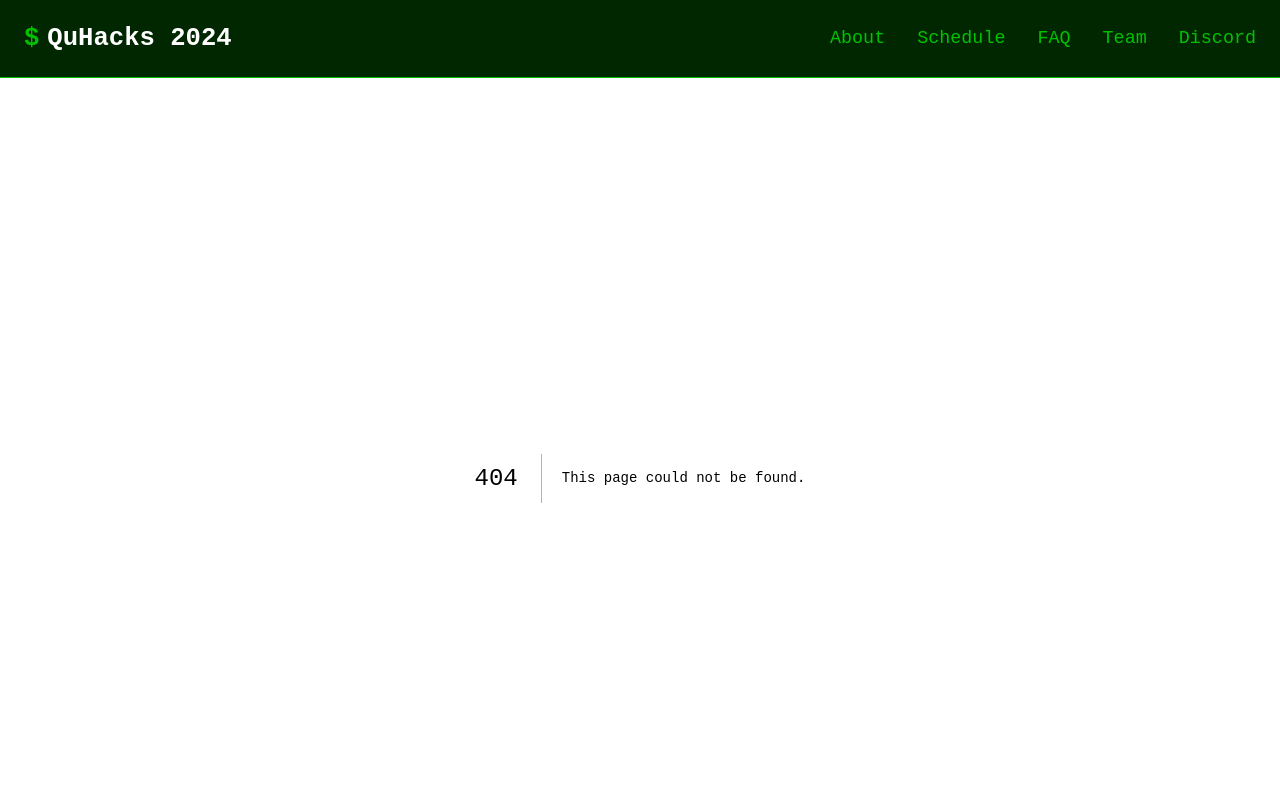
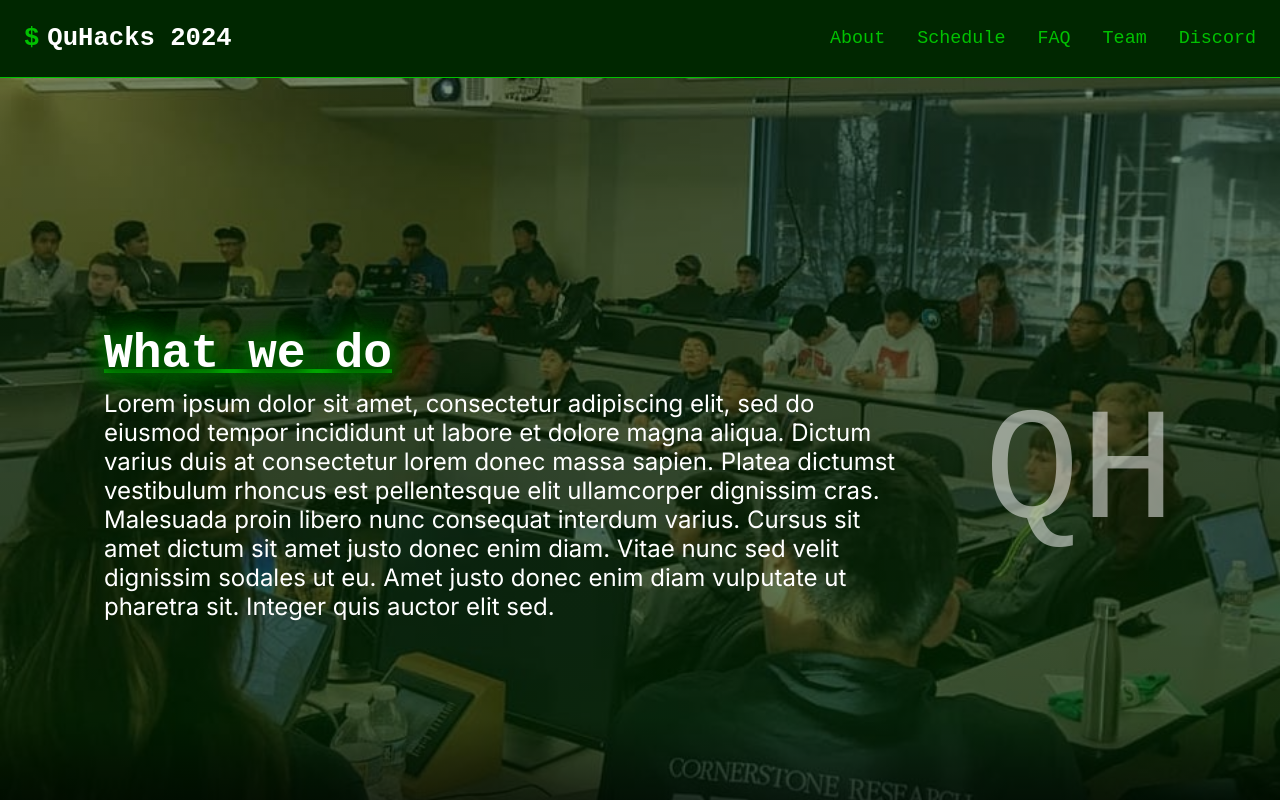
Before and after one commit to rk234/QuHacks-2023-Website, a Next.js app: page /timeline in a window 1280 px wide. Before the commit this address had no page. Built offline with nearby package versions, Linux system fonts and the light colour scheme.

Commit message:
timeline page template

```diff
--- a/src/app/components/about/about.js
+++ b/src/app/components/about/about.js
@@ -10,7 +10,7 @@ export default function AboutSection() {
                 <p className={styles.text}>QuHacks is a day-long hackathon  <font color="green">by students, for students.</font> Join us for a day of <font color="green">creation, innovation, and fun</font> with fellow middle and high schoolers interested in coding. From seasoned coding veterans to first-time programmers,  <font color="green">all are welcome to join</font>.
                     Discover your ability to create change by developing technology to solve real-world problems, attend workshops, and meet some new friends. <font color="green">We can't wait to see you there!</font>
                 </p>
-                <p  className={styles.text}>Location TBD</p>
+                <Link className={styles.learnMore} href="/timeline"> Learn more... </Link>
             </div>
 
             <div className={styles.aboutImg}>
--- a/src/app/components/footer/footer.js
+++ b/src/app/components/footer/footer.js
@@ -11,9 +11,9 @@ export default function Footer() {
         </div>
         <div className={styles.col}>
             <h3 className={styles.sectionheader}>Site Links</h3>
-            <Link className={styles.navlink} href='#about'>About</Link>
-            <Link className={styles.navlink} href='#schedule'>Schedule</Link>
-            <Link className={styles.navlink} href="#faq">FAQ</Link>
+            <Link className={styles.navlink} href='/#about'>About</Link>
+            <Link className={styles.navlink} href='/#schedule'>Schedule</Link>
+            <Link className={styles.navlink} href="/#faq">FAQ</Link>
         </div>
         <div className={styles.lastcol}>
             <h3 className={styles.sectionheader}>Contributors</h3>
--- a/src/app/components/navbar/navbar.js
+++ b/src/app/components/navbar/navbar.js
@@ -13,10 +13,10 @@ export default function NavBar() {
   return (
     <nav className={styles.navbar}>
       <Link href='/' className={styles.name}><span>$</span>QuHacks 2024<span className={styles.cursor}>█</span></Link>
-      <Link className={styles.navlink} href='#about'>About</Link>
-      <Link className={styles.navlink} href='#schedule'>Schedule</Link>
-      <Link className={styles.navlink} href="#faq">FAQ</Link>
-      <Link className={styles.navlink} href="#team">Team</Link>
+      <Link className={styles.navlink} href='/#about'>About</Link>
+      <Link className={styles.navlink} href='/#schedule'>Schedule</Link>
+      <Link className={styles.navlink} href="/#faq">FAQ</Link>
+      <Link className={styles.navlink} href="/#team">Team</Link>
       <Link className={styles.navlink} rel="noreferrer noopener" target='_blank' href="https://discord.gg/H2EteNDhEP">Discord</Link>
     </nav>
   )
--- a/src/app/components/team/team.js
+++ b/src/app/components/team/team.js
@@ -6,6 +6,7 @@ export default function TeamSection() {
     let teamCards = [
         ["Aryan Sharma", "Director", "/headshots/aryan_headshot.jpg"],
         ["Seonyoung Lee", "Director", "/headshots/seonyoung_headshot.jpg"],
+
         ["Caleb Shim", "Treasurer", "/headshots/caleb_headshot.jpg"],
 
         ["Ramy Kaddouri", "Website Team Lead", "/headshots/ramy_headshot.jpeg"],
--- /dev/null
+++ b/src/app/timeline/page.js
@@ -0,0 +1,48 @@
+import styles from "./page.module.css"
+
+export default function Timeline() {
+    return (
+        <div className={styles.content}>
+            <div className={styles.headContainer}>
+                <div className={styles.head}>
+                    <div className={styles.headtext}>
+                        <h1>What we do</h1>
+                        <p>Lorem ipsum dolor sit amet, consectetur adipiscing elit, sed do eiusmod tempor incididunt ut labore et dolore magna aliqua. Dictum varius duis at consectetur lorem donec massa sapien. Platea dictumst vestibulum rhoncus est pellentesque elit ullamcorper dignissim cras. Malesuada proin libero nunc consequat interdum varius. Cursus sit amet dictum sit amet justo donec enim diam. Vitae nunc sed velit dignissim sodales ut eu. Amet justo donec enim diam vulputate ut pharetra sit. Integer quis auctor elit sed.</p>
+                    </div>
+                    {/*The QH is just a placeholder for now*/}
+                    <h1 className={styles.qh}>QH</h1>
+                </div>
+            </div>
+            <div className={styles.section}>
+                <div className={styles.timeline}>
+                    <div className={styles.timelineCard}>
+                        <div className={styles.imgContainer}>
+                            <img src="preview-card.png" />
+                        </div>
+                        <div>
+                            <header className={styles.cardHeader}>Timeline Card Title</header>
+                            <div className={styles.textContainer}>
+                                Lorem ipsum dolor sit amet, consectetur adipisicing elit. Expedita, quas
+                                ex vero enim in doloribus officiis ullam vel nam esse sapiente velit
+                                incidunt. Eaque quod et, aut maiores excepturi sint.
+                            </div>
+                        </div>
+                    </div>
+                    <div className={styles.timelineCard}>
+                        <div className={styles.imgContainer}>
+                            <img src="background.jpg" />
+                        </div>
+                        <div>
+                            <header className={styles.cardHeader}>Timeline Card Title</header>
+                            <div className={styles.textContainer}>
+                                Lorem ipsum dolor sit amet, consectetur adipisicing elit. Expedita, quas
+                                ex vero enim in doloribus officiis ullam vel nam esse sapiente velit
+                                incidunt. Eaque quod et, aut maiores excepturi sint.
+                            </div>
+                        </div>
+                    </div>
+                </div>
+            </div>
+        </div>
+    )
+}
--- /dev/null
+++ b/src/app/timeline/page.module.css
@@ -0,0 +1,143 @@
+
+.content {
+    background-color: var(--background);
+    width: 100%;
+    height: 100%;
+}
+
+.section {
+    padding: 2rem;
+}
+
+.headContainer {
+    display: flex;
+    justify-content: center;
+    align-items: center;
+    background: linear-gradient(0deg,  rgb(0, 0, 0), rgba(0, 39, 0, 0.67) 20%,  rgba(0, 39, 0, 0.501) 100%), url("/timeline/pic2019-1.jpg");
+    background-size: cover;
+    padding: 2rem;
+    height: 50rem;
+}
+.head {
+    display: flex;
+    flex-direction: row;
+    justify-content: center;
+    align-items: center;
+    gap: 5rem;
+    padding-bottom: 0;
+}
+
+.headtext {
+    max-width: 50rem;
+}
+
+.headtext > h1 {
+    font-size: 3rem;
+    margin-bottom: 0.5rem;
+    font-weight: bold;
+    font-family: monospace;
+    text-shadow: 0 0 10px #005800, 0 0 15px #005800, 0 0 20px #005800, 0 0 25px #005800, 0 0 30px #005800, 0 0 35px #005800, 0 0 40px #005800;
+    text-decoration: underline var(--text-accent);
+    text-decoration-thickness: 0.25rem;
+}
+
+.headtext > p {
+    font-size: 1.5rem;
+}
+
+.qh {
+    text-align: center;
+    font-size: 10rem;
+    font-weight: 100;
+    opacity: 50%;
+    flex-grow: 1;
+}
+
+.timeline {
+    margin-top: 2rem;
+    padding-left: 75px;
+    position: relative;
+    display: flex;
+    flex-direction: column;
+    gap: 2rem;
+}
+
+.timeline:before {
+    content: ' ';
+    background: var(--text-accent);
+    display: inline-block;
+    position: absolute;
+    left: 35px;
+    width: 2px;
+    height: 100%;
+    z-index: 400;
+}
+
+.timelineCard {
+    display: flex;
+    flex-direction: row;
+    border: 2px solid var(--text-accent);
+    flex-direction: row;
+}
+
+.imgContainer {
+    display: flex;
+    flex-grow: 1;
+    flex-direction: column;
+    align-items: center;
+    border-right: 1px solid var(--text-accent);
+}
+
+.imgContainer > img {
+    object-fit: cover;
+    max-width: 30rem;
+}
+
+.textContainer {
+    padding: 1rem;
+}
+
+.cardHeader {
+    width: 100%;
+    background-color: var(--text-accent);
+    color: black;
+    padding: 1rem;
+    font-size: 1.5rem;
+    font-family: monospace;
+}
+
+.timelineCard::before {
+    content: ' ';
+    background: black;
+    border: 2px solid var(--text-accent);
+    display: inline-block;
+    position: absolute;
+    margin-top: 25px;
+    left: 26px;
+    width: 15px;
+    height: 15px;
+    z-index: 400;
+}
+
+@media screen and (max-width: 850px) {
+    .head {
+        flex-direction: column-reverse;
+        padding: 0;
+    }
+
+    .headtext > h1 {
+        font-size: 2rem;
+    }
+
+    .headtext > p {
+        font-size: 1.25rem;
+    }
+
+    .imgContainer > img {
+        max-width: 100%;
+    }
+
+    .timelineCard {
+        flex-direction: column;
+    }
+}
```
Also changed, not shown: src/app/components/about/component.module.css (+7 -6 lines), public/timeline/pic2019-1.jpg (added).
